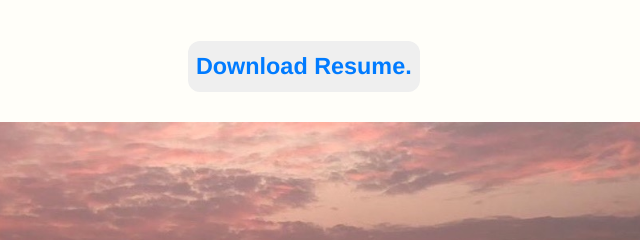
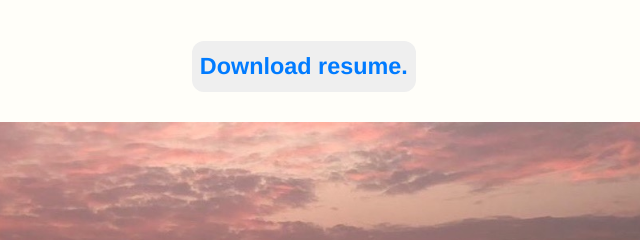
Before and after one commit to amahimtu/website, a plain HTML site: page about.html in a window 1280 px wide. Shown: the part 784-1024 px from the top of the page, 477-1117 px from the left. Drawn offline with nearby package versions, Linux system fonts and the light colour scheme; a web font is replaced by a local one.

Commit message:
Update about.html

```diff
--- a/about.html
+++ b/about.html
@@ -58,7 +58,7 @@
 		<p>Before transitioning into design, I worked in the marketing divisions of world-renowned companies in the audio and music industries, namely Shure Incorporated and Pearl Corporation. My UX skills, coupled with my marketing background, have given me a holistic understanding of the design process within the larger business context.</p>
 		<p>I am currently a Master of Information Candidate at the University of Toronto (expected graduation in April 2023). In 2020, I graduated with a Bachelor of Arts degree with distinction from the University of Michigan, where I double majored in communication & media, and music.</p>
 		<p>As a musician, I am passionate about music technology and performance, drums and percussion, and all things audio. Design and music aside, I like hiking, reading philosophy, playing soccer, hanging out with my five dogs, and travelling around the world.</p><br>
-		<button id="view-project-button"><a href="akshay-mahimtura-resume.pdf" target="_blank">Download Resume.</a></button><br>
+		<button id="view-project-button"><a href="akshay-mahimtura-resume.pdf" target="_blank">Download resume.</a></button><br>
 
 		<!--<p>Skills: Wireframing, prototyping, information architecture, affinity diagramming, usability testing, user interviews, responsive web design, copywriting, music production, figma, XD, HTML, CSS, Bootstrap, JavaScript, Photoshop, Illustrator, InDesign, Salesforce, Mailchimp, Microsoft Excel, Google Workspace, Ableton Live, Logic Pro</p>-->
 	</section>
```
